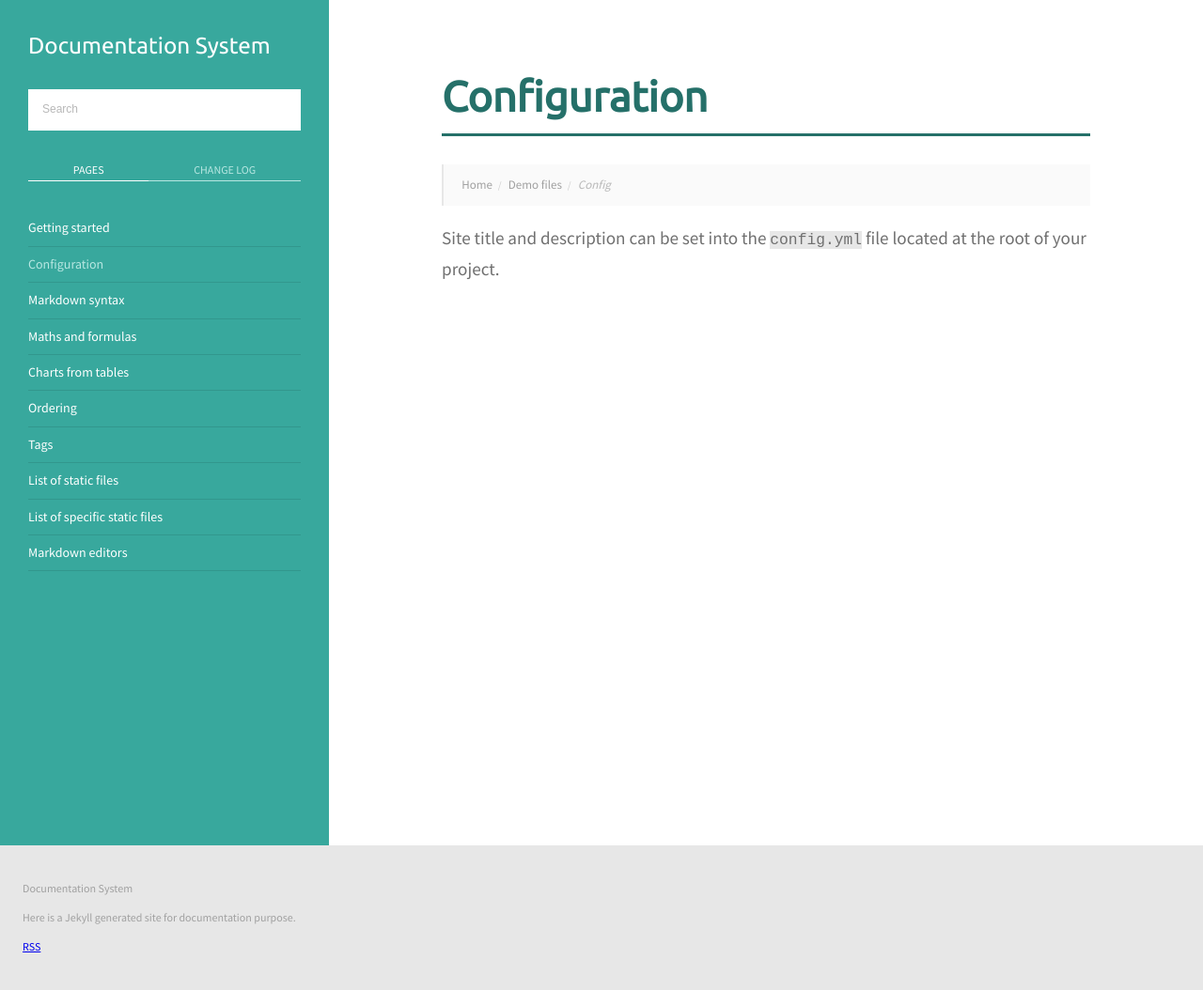
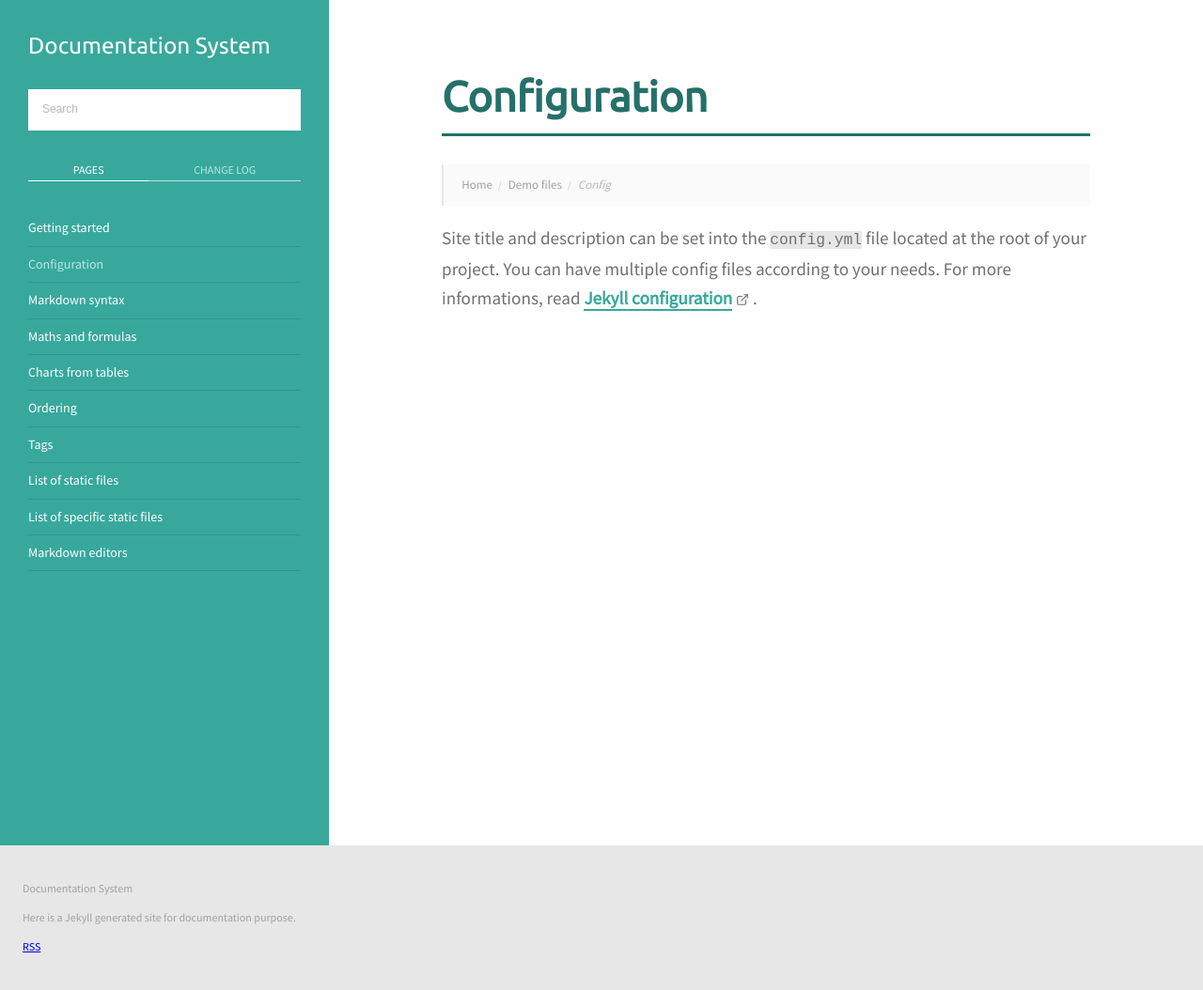
Before and after one commit to KolorCompany/kds, a Jekyll site: the page built from demo-files/config.md, in a window 1280 px wide. Shown: the whole page at 94% size. Built offline with Jekyll 4.4.1, drawn with Linux system fonts in a browser that asks for light colours.

Commit message:
Update configuration page

```diff
--- a/demo-files/config.md
+++ b/demo-files/config.md
@@ -2,4 +2,4 @@
 title: 'Configuration'
 order: 8
 ---
-Site title and description can be set into the `config.yml` file located at the root of your project.
+Site title and description can be set into the `config.yml` file located at the root of your project. You can have multiple config files according to your needs. For more informations, read [Jekyll configuration](https://jekyllrb.com/docs/configuration/).
```
